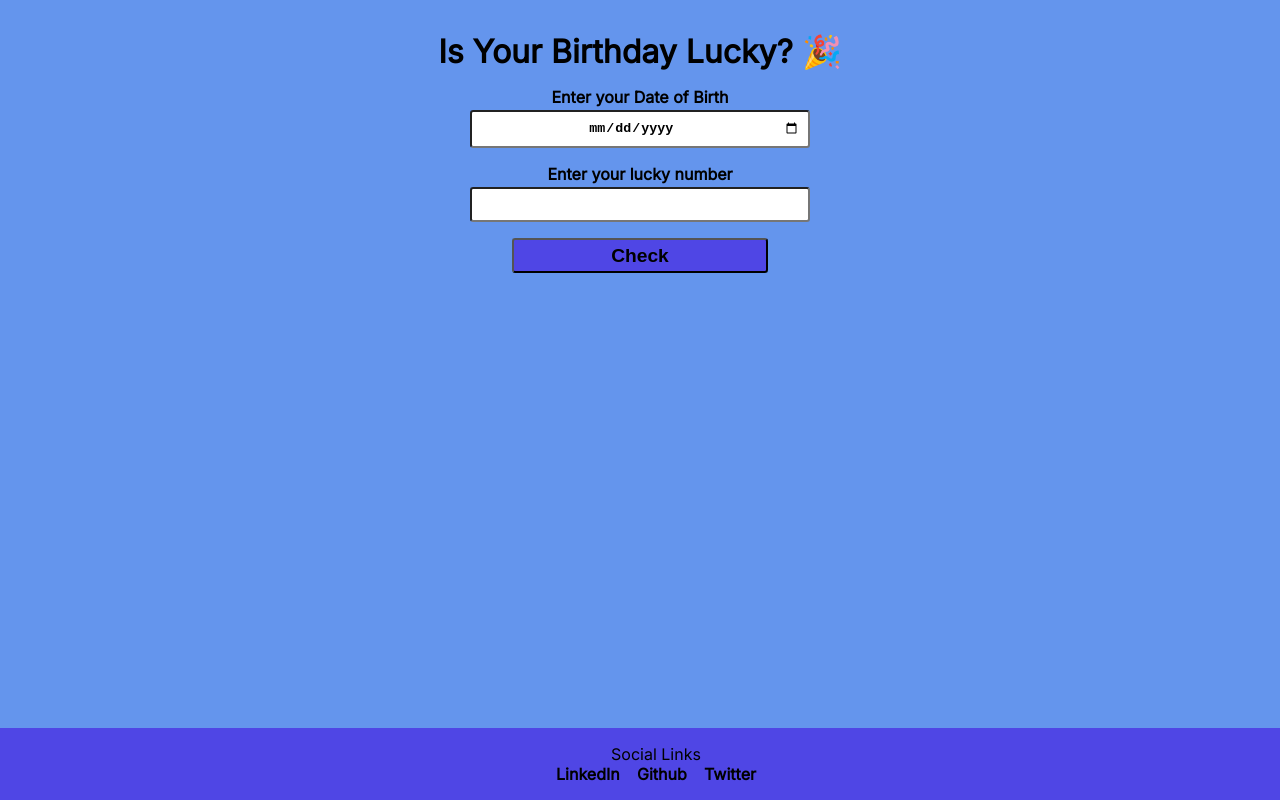
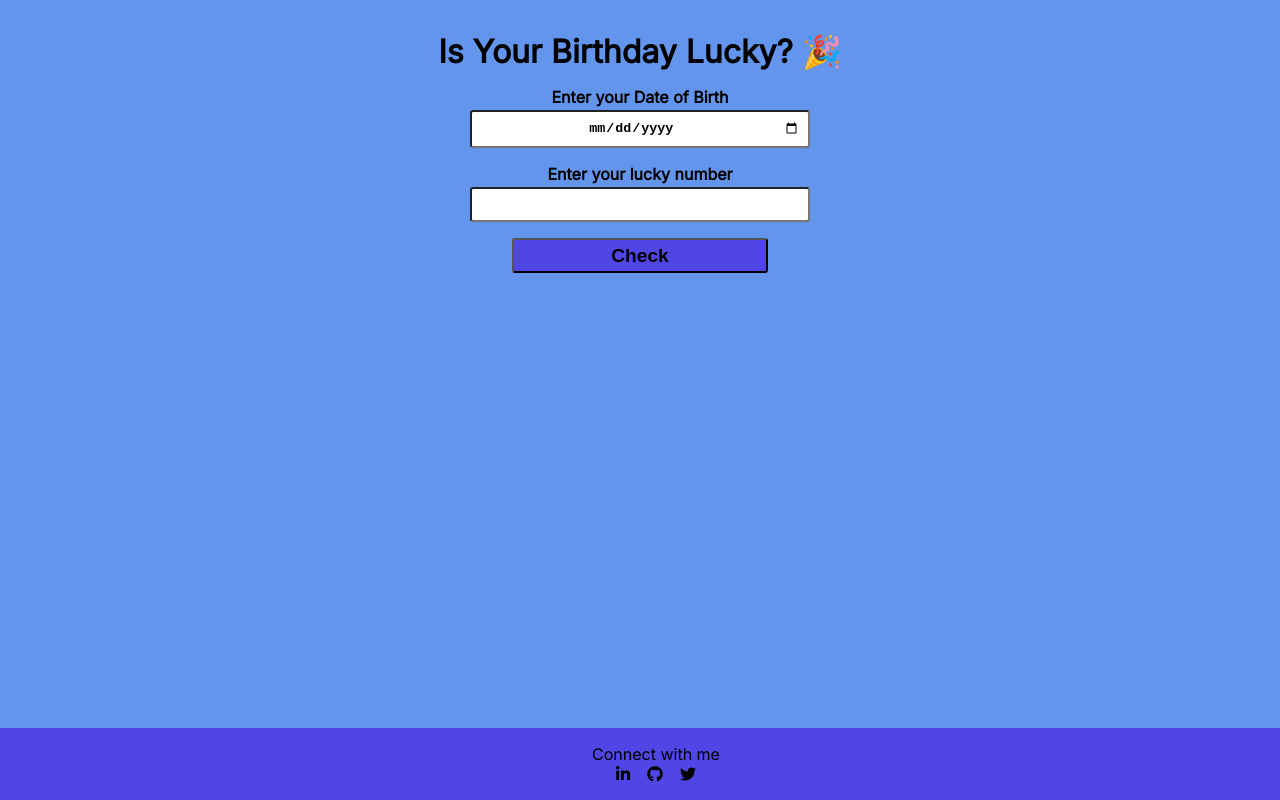
Before and after one commit to anamkaa/check-birthday, a plain HTML site: page index.html in a window 1280 px wide. Drawn offline with Linux system fonts and the light colour scheme.

Commit message:
updated index.html

```diff
--- a/index.html
+++ b/index.html
@@ -6,6 +6,9 @@
     <meta name="viewport" content="width=device-width, initial-scale=1.0">
     <title>Check Your Birthday</title>
     <link rel="stylesheet" href="style.css">
+    <link rel="stylesheet" href="https://cdnjs.cloudflare.com/ajax/libs/font-awesome/5.15.3/css/all.min.css"
+    integrity="sha512-iBBXm8fW90+nuLcSKlbmrPcLa0OT92xO1BIsZ+ywDWZCvqsWgccV3gFoRBv0z+8dLJgyAHIhR35VZc2oM/gI1w=="
+    crossorigin="anonymous" referrerpolicy="no-referrer" />
 </head>
 <body>
 
@@ -22,12 +25,15 @@
 
   <footer class="footer">
     <div class="footer-header">
-       Social Links
+       Connect with me
     </div>
     <ul class="social-links list-non-bullet">
-        <li class="list-item-inline"> <a class="link" href="https://www.linkedin.com/in/anamkaa/" target="/">LinkedIn</a></li>
-        <li class="list-item-inline"> <a class="link" href="https://github.com/anamkaa" target="/">Github</a></li>
-        <li class="list-item-inline"> <a class="link" href="https://twitter.com/anamkaa_" target="/">Twitter</a></li>
+        <li class="list-item-inline"> <a class="link" href="https://www.linkedin.com/in/anamkaa/" target="/"><i
+            class="fab fa-linkedin-in"></i></a></li>
+        <li class="list-item-inline"> <a class="link" href="https://github.com/anamkaa" target="/"><i
+            class="fab fa-github"></i></a></li>
+        <li class="list-item-inline"> <a class="link" href="https://twitter.com/anamkaa_" target="/"><i
+            class="fab fa-twitter"></i></a></li>
 
     </ul>
 </footer>
```
